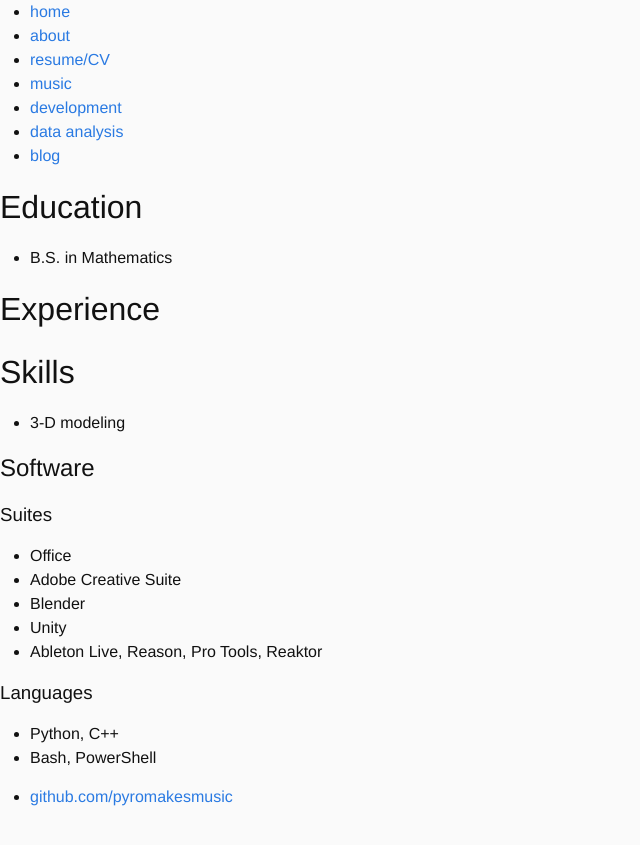
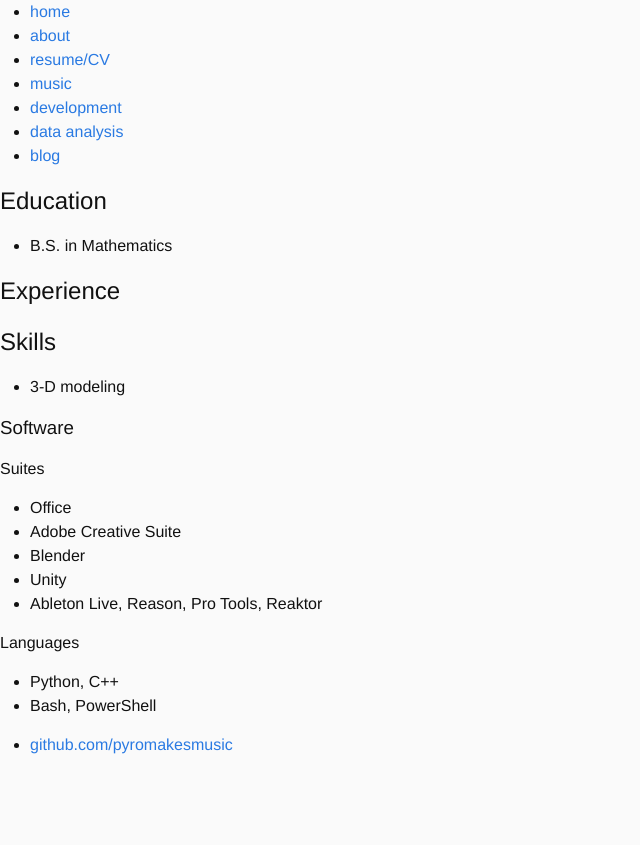
Before and after one commit to pyromakesmusic/pyromakesmusic.github.io, a Jekyll site: the page built from docs/resume_cv/index.md, in a window 1280 px wide. Shown: the top 845 px of the page, without its empty margins (0-640 px from the left). Built offline with Jekyll 4.4.1, drawn with Linux system fonts in a browser that asks for light colours.

```diff
--- a/docs/resume_cv/index.md
+++ b/docs/resume_cv/index.md
@@ -3,19 +3,19 @@ layout: default
 title: resume/CV
 ---
 
-# Education
+## Education
 
 - B.S. in Mathematics
 
-# Experience
+## Experience
 
-# Skills
+## Skills
 
 - 3-D modeling
 
-## Software
+### Software
 
-### Suites
+#### Suites
 
 - Office
 - Adobe Creative Suite
@@ -23,7 +23,7 @@ title: resume/CV
 - Unity
 - Ableton Live, Reason, Pro Tools, Reaktor
 
-### Languages
+#### Languages
 
 - Python, C++
 - Bash, PowerShell
```
Also changed, not shown: docs/development/index.md (+4 -4 lines).
